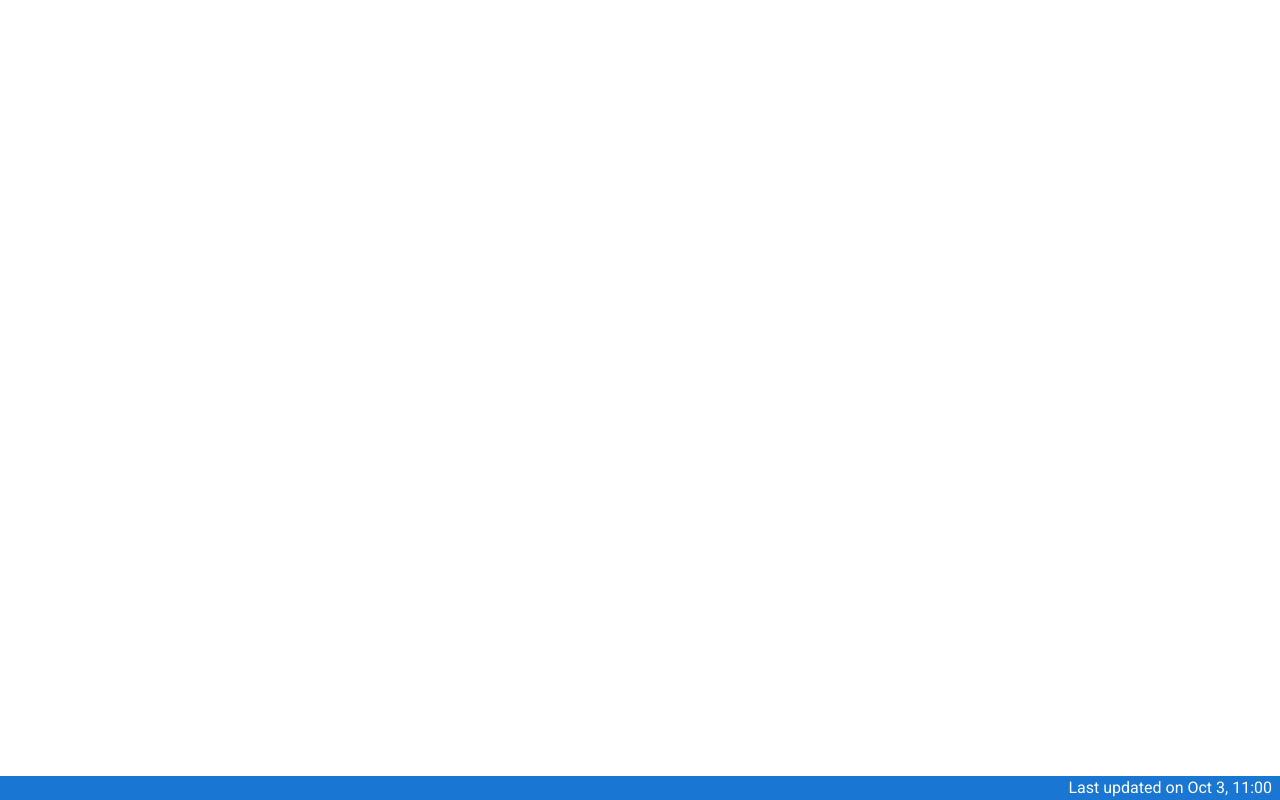
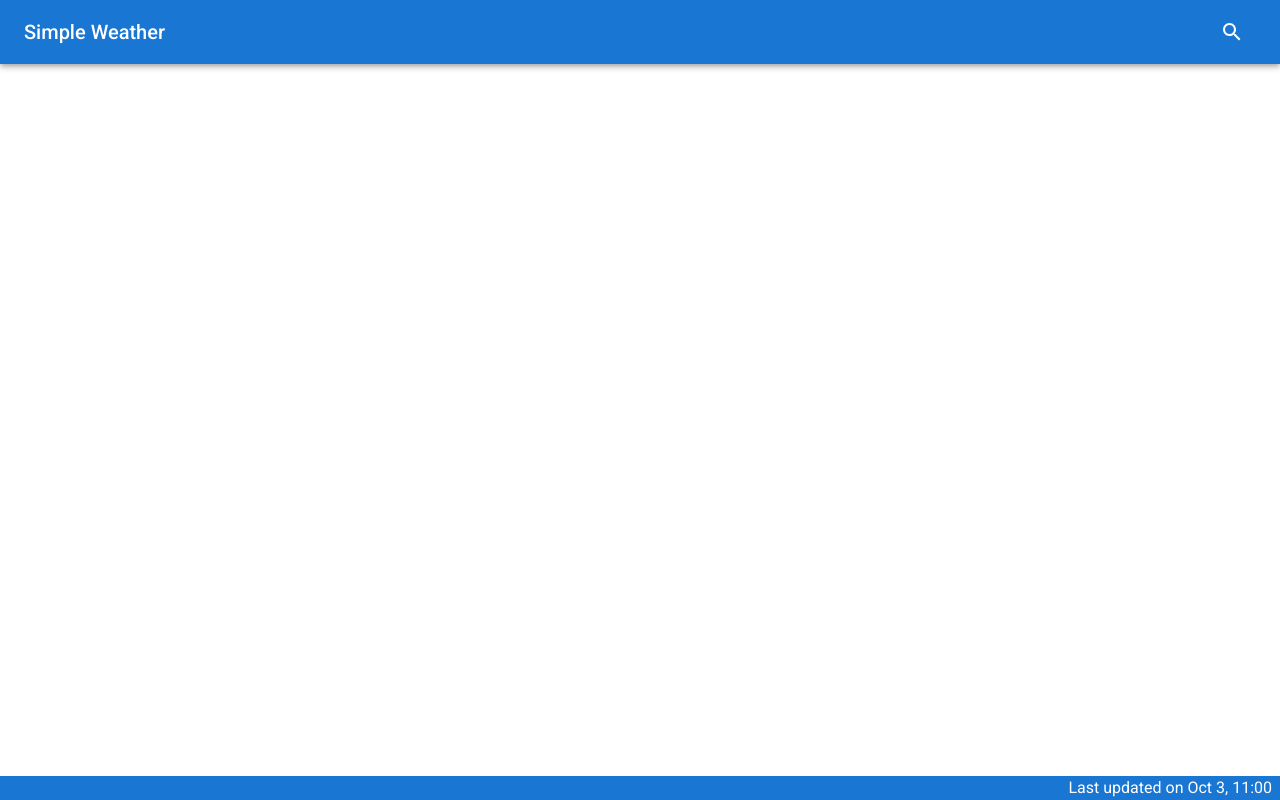
Before and after one commit to nabenitez/weather, a Next.js app: page / in a window 1280 px wide. Built offline with nearby package versions, Linux system fonts and the light colour scheme; what @mui/material-nextjs would draw is missing.

Commit message:
feat(components): add app-bar

```diff
--- a/src/app/page.tsx
+++ b/src/app/page.tsx
@@ -1,10 +1,12 @@
 import * as React from "react";
 import { Footer } from "@/components/footer";
 import { Container } from "@mui/material";
+import { AppBar } from "@/components/app-bar";
 
 export default function Home() {
   return (
     <main>
+      <AppBar />
       <Container maxWidth="xl"></Container>
       <Footer updatedAt={new Date()} />
     </main>
--- /dev/null
+++ b/src/components/app-bar.tsx
@@ -0,0 +1,18 @@
+import { Toolbar, AppBar as MUIAppBar, Typography } from "@mui/material";
+import { SearchButton } from "./search-button";
+
+export function AppBar() {
+  // TODO: use internazionalization library such as i18next
+  const locales = { title: "Simple Weather" };
+
+  return (
+    <MUIAppBar position="static" sx={{ top: "auto", bottom: 0 }}>
+      <Toolbar>
+        <Typography variant="h6" noWrap component="div" sx={{ flexGrow: 1 }}>
+          {locales.title}
+        </Typography>
+        <SearchButton />
+      </Toolbar>
+    </MUIAppBar>
+  );
+}
```
